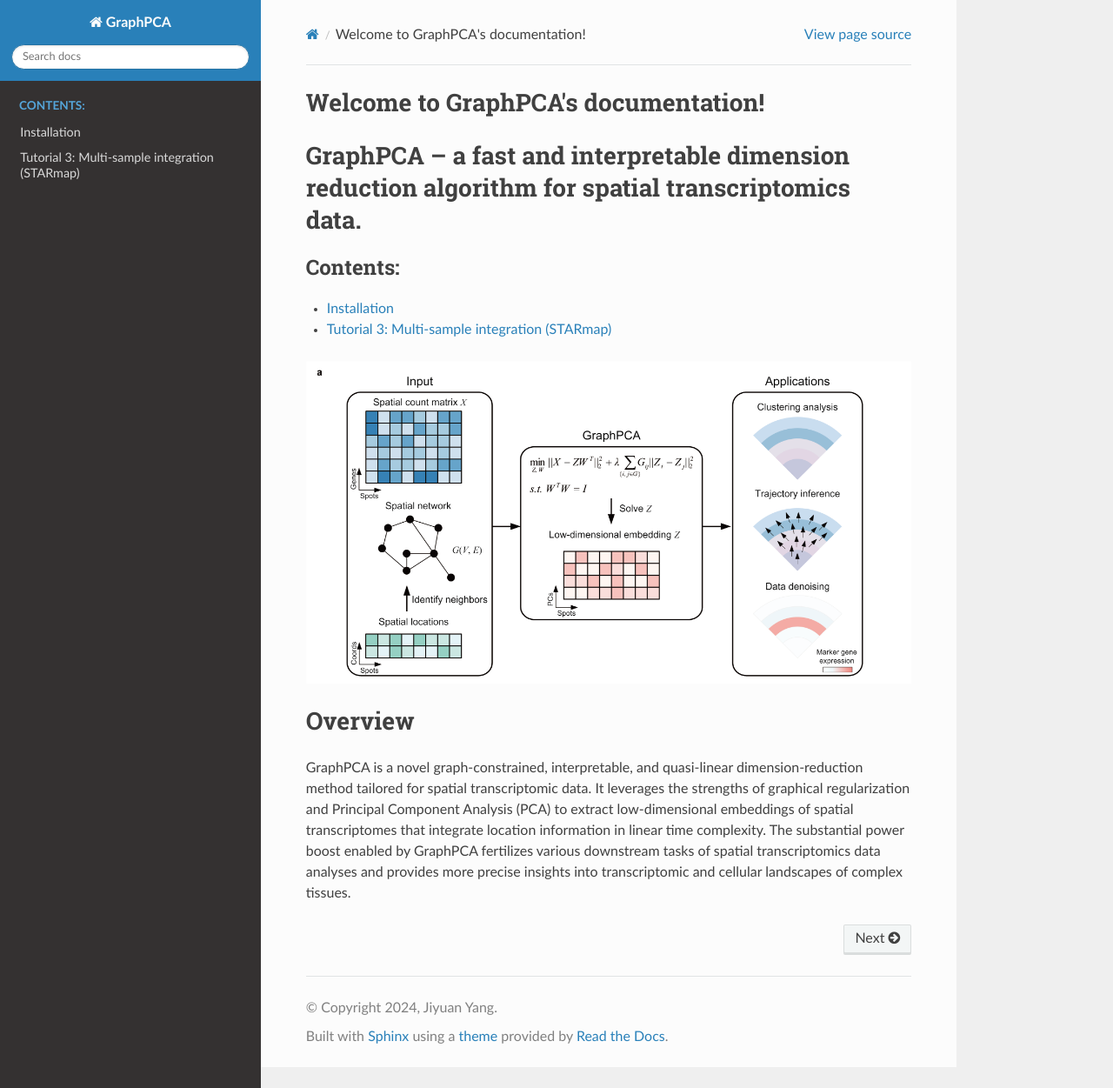
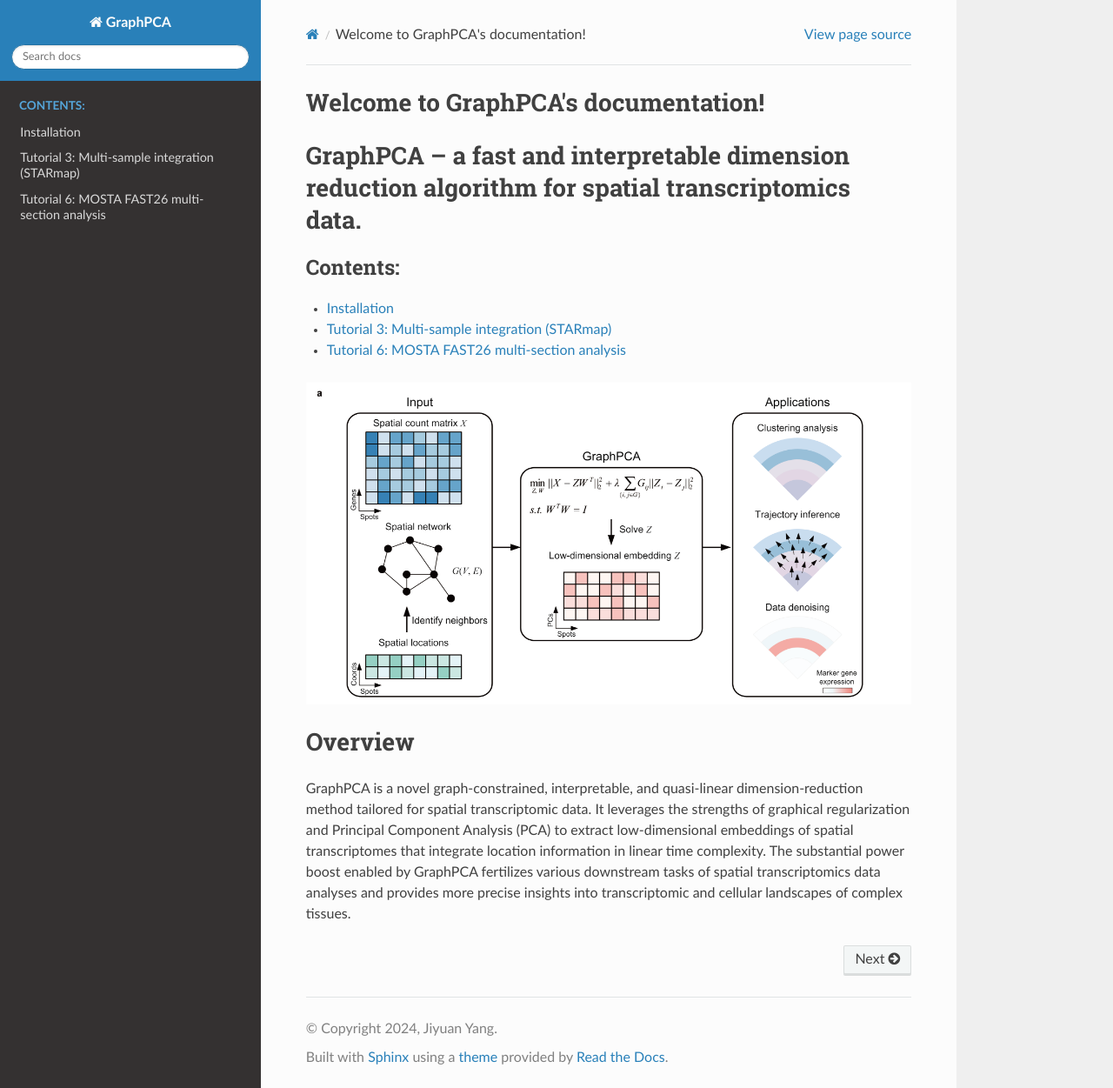
Before and after one commit to YANG-ERA/GraphPCA_analyses, a Sphinx documentation site: the page built from source/index.rst, in a window 1280 px wide and 1251 px high. Shown: the whole window at 87% size. Built offline with Sphinx 7.4.7 and the Read the Docs theme 3.1.0, drawn with Linux system fonts in a browser that asks for light colours; pages that are not in the unit, such as notebooks, are missing from menus.

Commit message:
Add MOSTA FAST26 tutorial

```diff
--- a/source/index.rst
+++ b/source/index.rst
@@ -20,6 +20,7 @@ GraphPCA – a fast and interpretable dimension reduction algorithm for spatial
    Tutorial3_Integration
    Tutorial4_MSI
    Tutorial5_ABC_WMB
+   Tutorial6_MOSTA_FAST26
 
 .. image:: ../figures/workflow.png
    :width: 1400
```
Also changed, not shown: source/Tutorial6_MOSTA_FAST26.ipynb (added).
